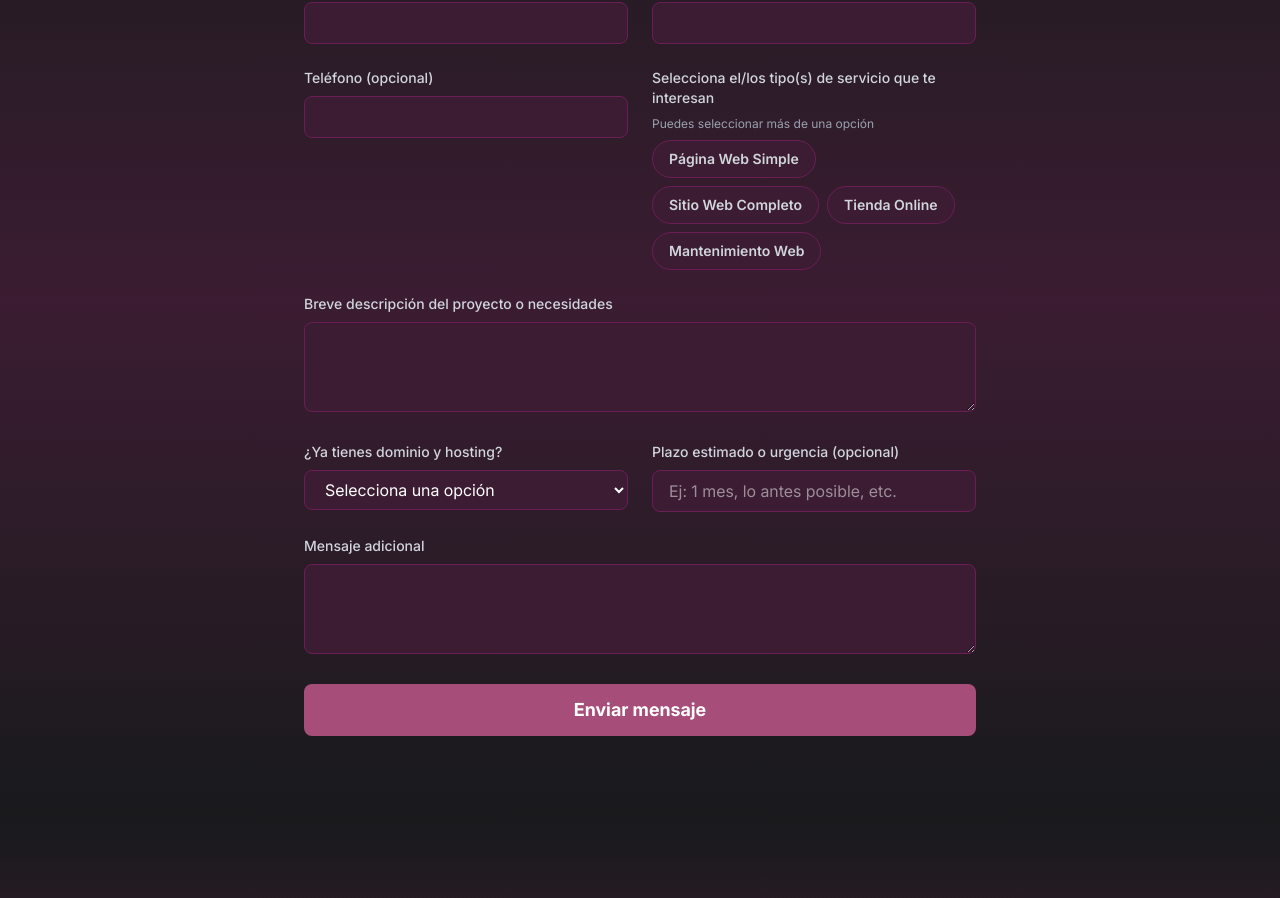
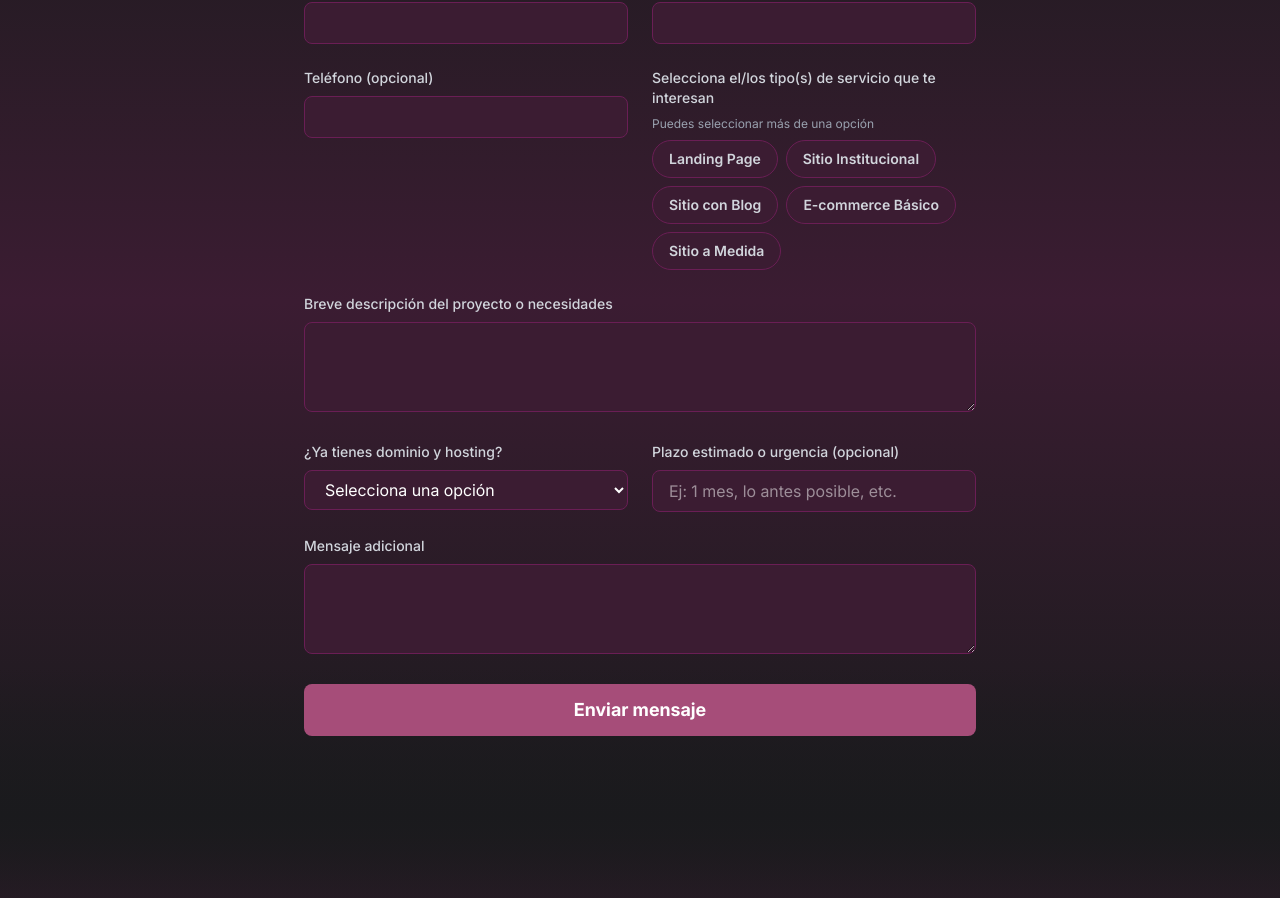
Before and after one commit to TheMigrantsCompany/landingmigrants, a Next.js app: page / in a window 1280 px wide. Shown: the part 5118-6016 px from the top of the page. Built offline with nearby package versions, Linux system fonts and the light colour scheme.

Commit message:
add services to contact form

```diff
--- a/src/components/Contact.tsx
+++ b/src/components/Contact.tsx
@@ -2,10 +2,11 @@
 import { useState, useRef } from "react";
 
 const SERVICES = [
-  "Página Web Simple",
-  "Sitio Web Completo",
-  "Tienda Online",
-  "Mantenimiento Web",
+  "Landing Page",
+  "Sitio Institucional",
+  "Sitio con Blog",
+  "E-commerce Básico",
+  "Sitio a Medida",
 ];
 
 export function Contact() {
```
